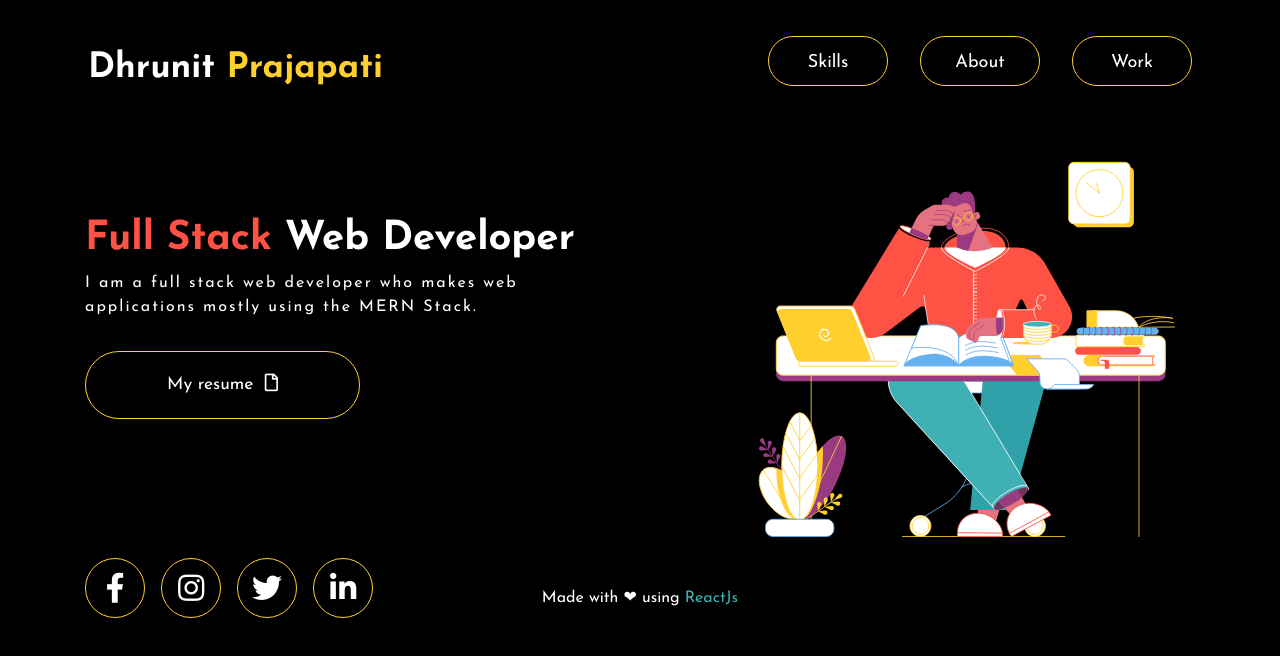
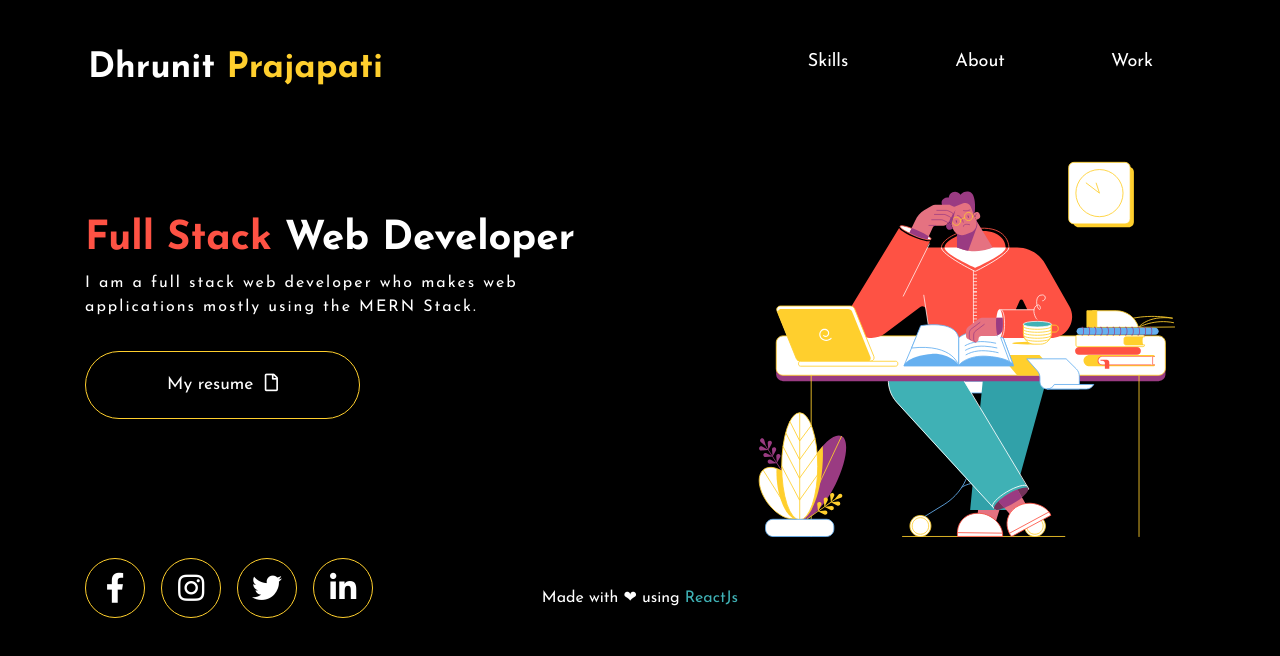
Before and after one commit to Dhrunit/Portfolio, a React (Create React App) app: page / in a window 1280 px wide. Shown: the top 656 px of the page. Built offline with nearby package versions, Linux system fonts and the light colour scheme.

Commit message:
Updated Navbar styles

```diff
--- a/src/components/Navbar.styles.css
+++ b/src/components/Navbar.styles.css
@@ -36,7 +36,6 @@
 	margin-right: 2rem;
 	font-size: 18px;
 	background: transparent;
-	border: 1px solid #ffcf2d;
 	padding: 12px 15px;
 	border-radius: 30px;
 	text-align: center;
```
Also changed, not shown: 1 other file (tests, documents, lock files or other folders).
